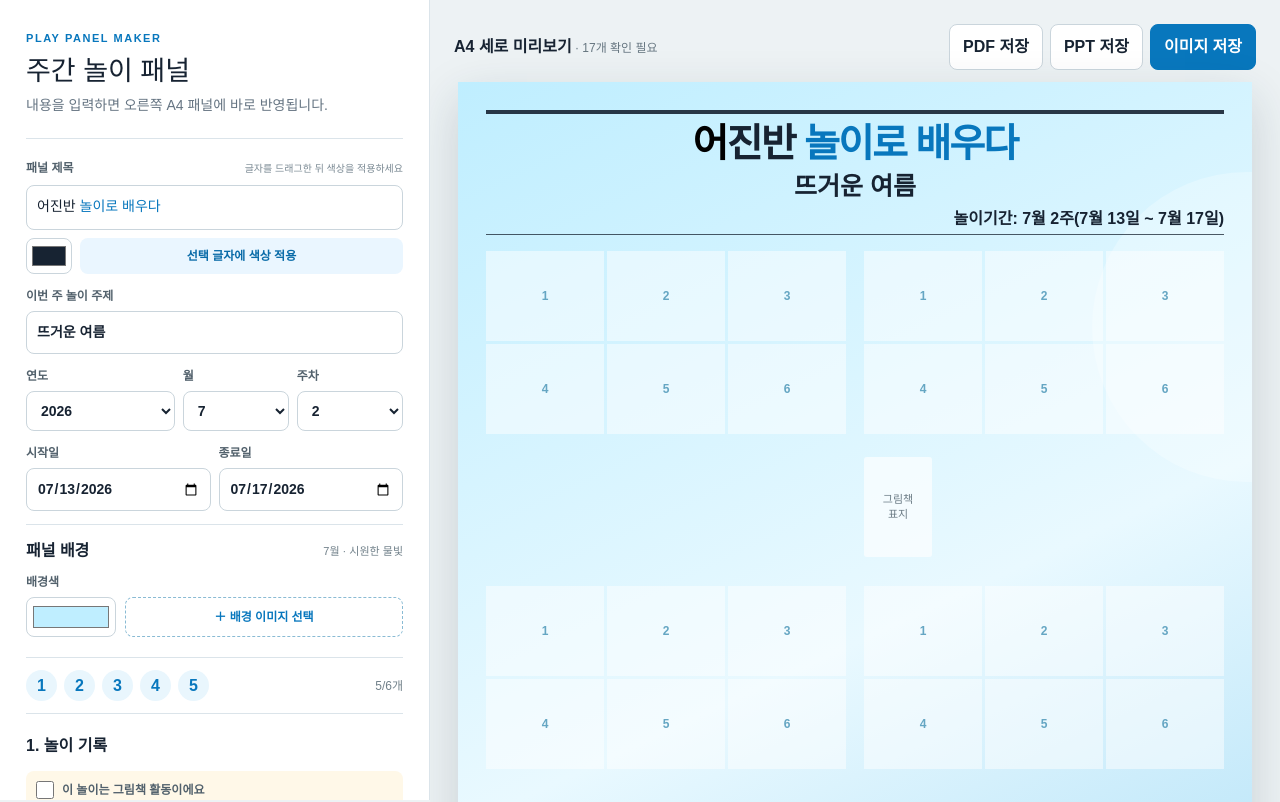
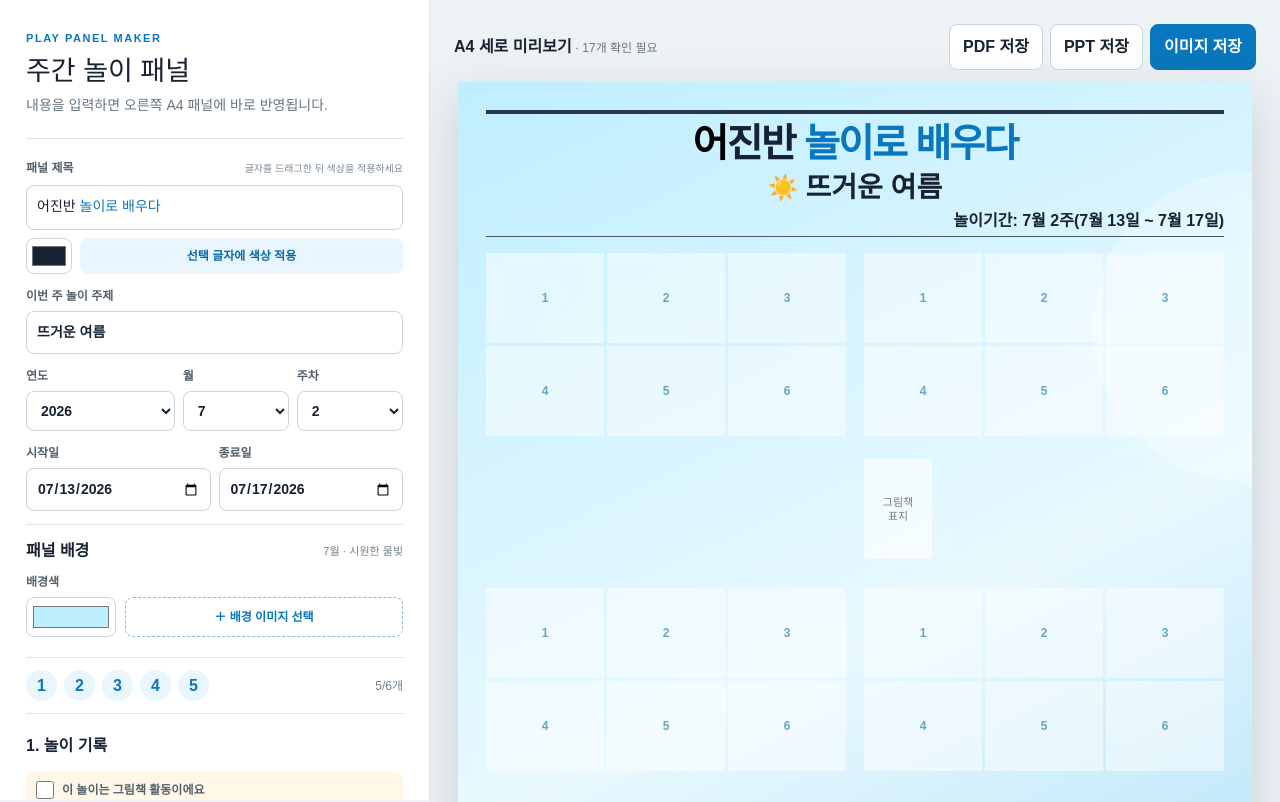
Before and after one commit to rkdusl0727-beep/playpanal-maker, a Next.js app: page / in a window 1280 px wide. Shown: the top 802 px of the page. Built offline with nearby package versions, Linux system fonts and the light colour scheme; a web font is replaced by a local one.

Commit message:
Enlarge weekly theme and add contextual icons

```diff
--- a/app/page.tsx
+++ b/app/page.tsx
@@ -70,6 +70,19 @@ function weekRange(year: number, month: number, week: number) {
 const pretty = (iso: string) => {
   const d = new Date(`${iso}T00:00:00`);
   return `${d.getMonth() + 1}월 ${d.getDate()}일`;
+};
+
+const themeEmoji = (value: string) => {
+  if (/비|빗|장마|우산/.test(value)) return "☔";
+  if (/바다|파도|물놀이|물고기/.test(value)) return "🌊";
+  if (/여름|태양|햇빛|햇살/.test(value)) return "☀️";
+  if (/봄|꽃|새싹/.test(value)) return "🌸";
+  if (/가을|단풍|열매/.test(value)) return "🍂";
+  if (/겨울|눈|얼음/.test(value)) return "❄️";
+  if (/소리|음악|노래|악기/.test(value)) return "🎵";
+  if (/그림책|동화|책/.test(value)) return "📚";
+  if (/자연|숲|나무|정원/.test(value)) return "🌿";
+  return "✨";
 };
 
 // 메모체는 편집용 입력에서만 허용하고, 생성 결과와 신문에는 완성형 문장만 남긴다.
@@ -503,7 +516,7 @@ export default function Home() {
     slide.addShape(pptx.ShapeType.arc, { x: -.6, y: 9.1, w: 2.2, h: 2.2, rotate: 205, fill: { color: "8FD2F0", transparency: 35 }, line: { color: "8FD2F0", transparency: 100 } });
     slide.addShape(pptx.ShapeType.line, { x: .32, y: .12, w: 7.6, h: 0, line: { color: "172332", width: 2.2 } });
     slide.addText(htmlToPptRuns(titleHtml, "#172332"), { x: .32, y: .2, w: 7.6, h: .42, fontFace: "CookieRun Black", fontSize: 26, bold: true, align: "center", margin: 0, breakLine: false });
-    slide.addText(theme, { x: .32, y: .67, w: 7.6, h: .31, fontFace: "Freesentation", fontSize: 17, bold: true, align: "center", color: "172332", margin: 0 });
+    slide.addText(`${themeEmoji(theme)} ${theme}`, { x: .32, y: .65, w: 7.6, h: .35, fontFace: "Freesentation", fontSize: 19, bold: true, align: "center", color: "172332", margin: 0 });
     slide.addText(`놀이기간: ${month}월 ${week}주(${pretty(start)} ~ ${pretty(end)})`, { x: 3.75, y: .95, w: 4.17, h: .27, fontFace: "Freesentation", fontSize: 11, bold: true, align: "right", color: "172332", margin: 0 });
     slide.addShape(pptx.ShapeType.line, { x: .32, y: 1.2, w: 7.6, h: 0, line: { color: "172332", width: .8 } });
 
@@ -599,7 +612,7 @@ export default function Home() {
     <section className="preview-area">
       <div className="toolbar no-print"><div><strong>A4 세로 미리보기</strong><span>{missing.length?` · ${missing.length}개 확인 필요`:" · 출력 준비 완료"}</span></div><div><button onClick={()=>window.print()}>PDF 저장</button><button onClick={exportPpt}>PPT 저장</button><button className="primary" onClick={exportPng}>이미지 저장</button></div></div>
       <article className="panel" ref={panelRef} style={{background:backgroundImage?`url(${backgroundImage})`:backgroundCss,backgroundSize:"cover",backgroundPosition:`${backgroundX}% ${backgroundY}%`}}>
-        <header className="panel-header"><div><h2 dangerouslySetInnerHTML={{__html:titleHtml}}/><h3>{theme}</h3></div><p>놀이기간: {month}월 {week}주({pretty(start)} ~ {pretty(end)})</p></header>
+        <header className="panel-header"><div><h2 dangerouslySetInnerHTML={{__html:titleHtml}}/><h3><span className="theme-icon" aria-hidden="true">{themeEmoji(theme)}</span>{theme}</h3></div><p>놀이기간: {month}월 {week}주({pretty(start)} ~ {pretty(end)})</p></header>
         <div className="panel-grid">{plays.map((p,i)=><section className={`play-card card-${i} ${p.isBookPlay?"has-book-card":""}`} key={p.id}>
           <div className={`photo-grid photos-${p.photoCount}`}>{p.photos.slice(0,p.photoCount).map((ph,j)=><div className="photo-slot" key={j}>{ph?<img src={ph.src} alt={`${p.approved?p.publishedTitle:p.title} ${j+1}`} style={{objectPosition:`${ph.x}% ${ph.y}%`}}/>:<span>{j+1}</span>}</div>)}</div>
           <div className={`play-copy ${p.isBookPlay?"book-copy":""}`}><h4>{p.publishedTitle}</h4>{p.isBookPlay?<div className="book-copy-body"><div className={`book-cover-slot ${p.bookCover?"has-cover":""}`}>{p.bookCover?<img src={p.bookCover.src} alt={`${p.publishedTitle || "놀이"} 그림책 표지`} style={{objectPosition:`${p.bookCover.x}% ${p.bookCover.y}%`}}/>:<span>그림책<br/>표지</span>}</div><p>{p.publishedDescription}</p></div>:<p>{p.publishedDescription}</p>}</div>
```
Also changed, not shown: app/globals.css.
